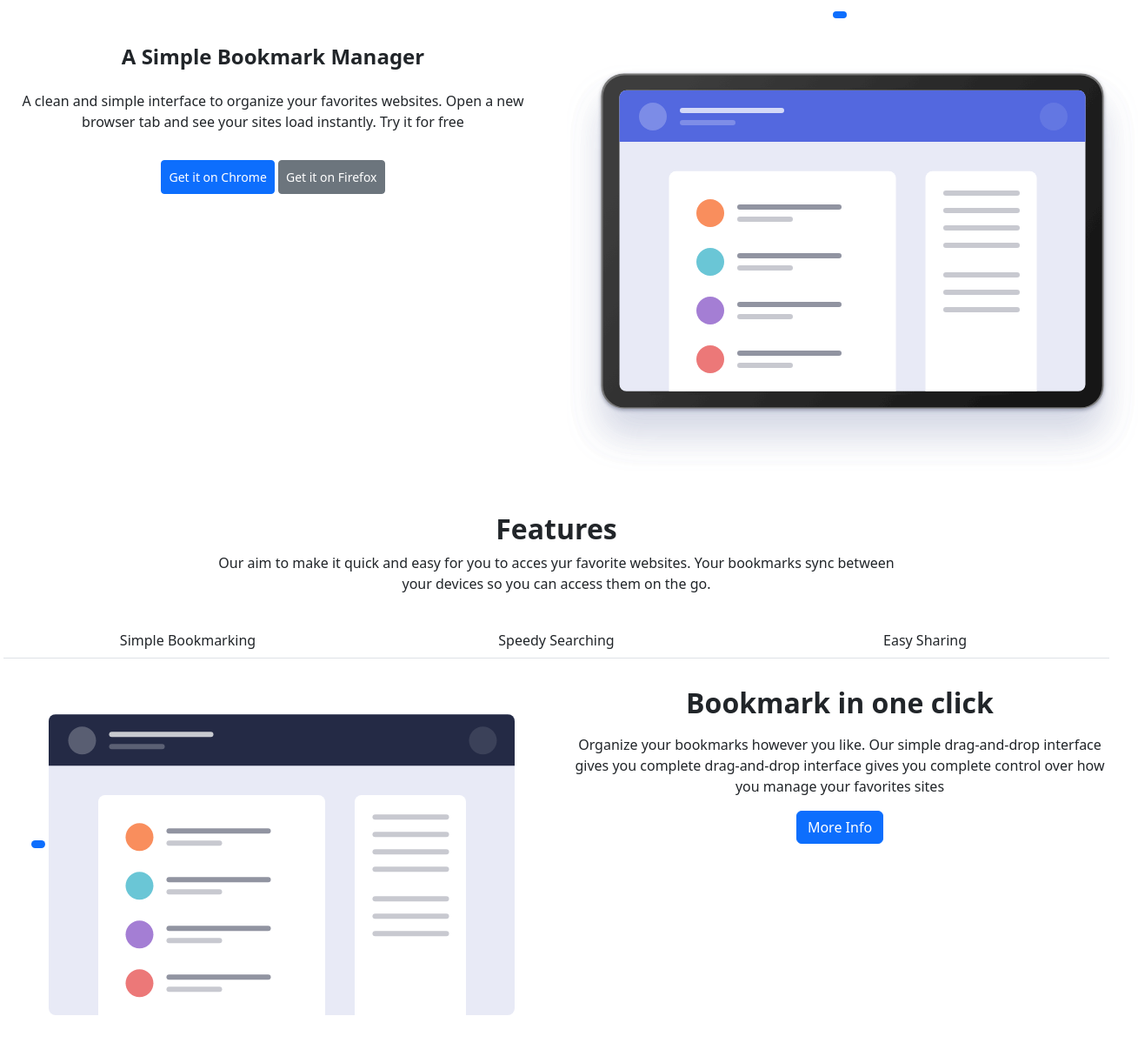
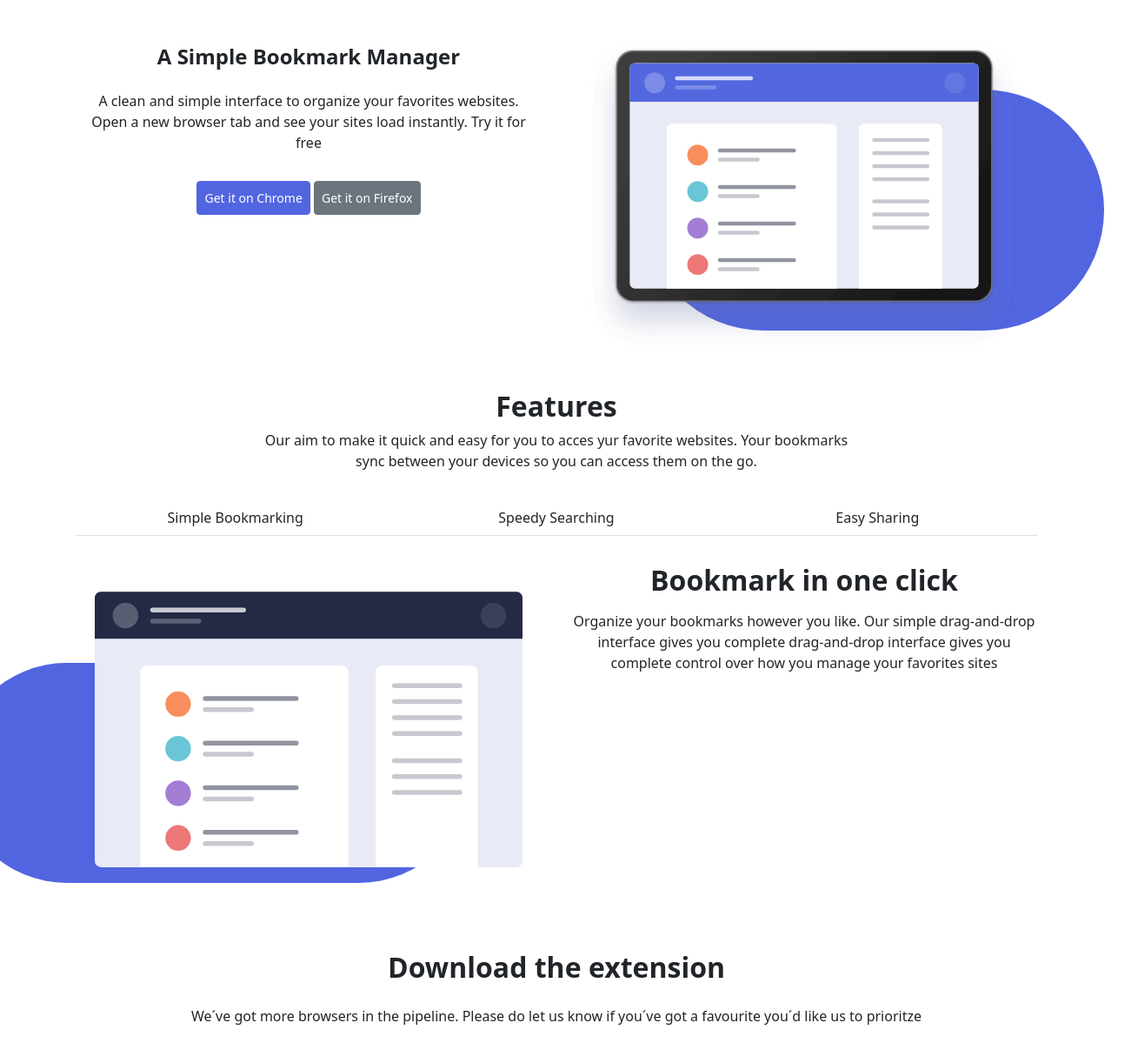
Before and after one commit to erikCandia/Sprint-2-React-IT-Academy, a website: page index.html in a window 1280 px wide. Shown: the part 53-1252 px from the top of the page at 87% size, 1309 px wide, since content can reach past the window. Drawn offline with nearby package versions, Linux system fonts and the light colour scheme.

Commit message:
Personalizacion del scss

```diff
--- a/index.html
+++ b/index.html
@@ -5,6 +5,7 @@
   <meta http-equiv="X-UA-Compatible" content="IE=edge">
   <meta name="viewport" content="width=device-width, initial-scale=1.0">
   <title>Document</title>
+  <!-- Linkeamos al archivo css -->
   <link rel="stylesheet" href="sass/custom.css">
 </head>
 <body>
@@ -33,7 +34,7 @@
     </div>
   </nav>
   <main>
-    <section>
+    <section class="container">
       <article class="row d-flex justify-content-center flex-row-reverse">
         <div class="primerFondo text-center col-12 col-md-6 col-lg-6">
           <span class="fondo1 badge rounded-pill bg-primary">
--- a/sass/custom.scss
+++ b/sass/custom.scss
@@ -1 +1,55 @@
+// scss-docs-start theme-color-variables
+$primary: #5265E1;
+$danger:  #FA5959;
+
+.primerFondo, .segundoFondo, .arrow{
+  position: relative;
+}
+/*CSS del badge de la primera seccion*/
+.fondo1{
+  position: absolute;
+  bottom:10px;
+  top:100px;
+  right:0px;
+  left:100px;
+  z-index:-30;
+  overflow-x: hidden;
+}
+/*CSS del badge de la tercera seccion*/
+.fondo2{
+  position: absolute;
+  bottom:30px;
+  top:130px;
+  left:-110px;
+  right:100px;
+  z-index:-30;
+}
+/*CSS del badge*/
+.primerFondo img, .segundoFondo img{
+  width: 90%;
+}
+/*CSS del button  de Bookmark*/
+#btnBookmark{
+  display: none;/*desaparece*/
+}
+/********************** CSS TABLET ****************************************/
+@media(min-width:768px){
+  .fondo1{
+    bottom:140px;
+    right:-60px;
+  }
+  .fondo2{
+    bottom:80px;
+    left:-120px;
+  }
+}
+@media(min-width:992px){
+  .fondo1{
+    bottom:20px;
+  }
+  .fondo2{
+    bottom:30px;
+  }
+}
+
 @import "../node_modules/bootstrap/scss/bootstrap";
```
Also changed, not shown: sass/custom.css, 1 other file.
